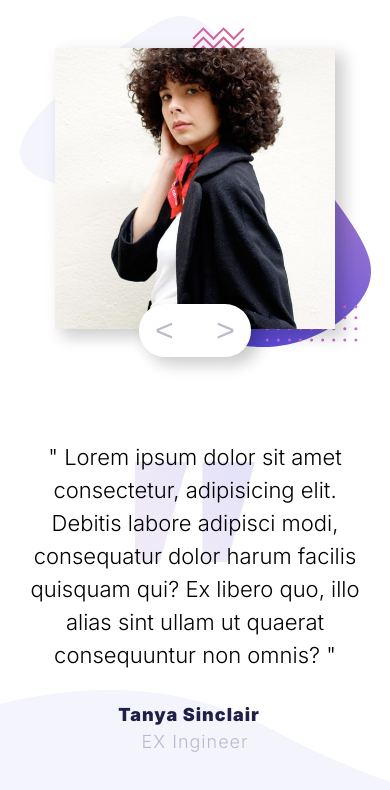
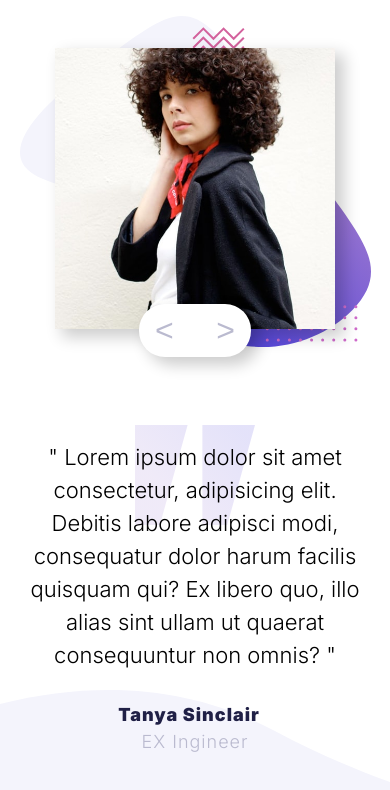
Before and after one commit to yonathan-palma/coding-bootcamp-testimonials-slider-master, a plain HTML site: page index.html in a window 390 px wide. Drawn offline with Linux system fonts and the light colour scheme.

Commit message:
Problemas de accesibidad

```diff
--- a/css/style.css
+++ b/css/style.css
@@ -118,7 +118,7 @@ body{
         height: 100%;
     }
     .slider-wraper{
-        background-position: 50% 60%, top center;
+        background-position: 50% 55%, top center;
         margin-top: 2rem;
         padding: 0;
         height: 100%;
--- a/index.html
+++ b/index.html
@@ -14,7 +14,7 @@
 <body>
     <main class="container">
         <div class="slider" id="slider">
-            <div class="slider-wraper">
+            <div class="slider-wraper" tabindex="0">
                 <div class="slider_conatainer">
                     <div class="text">
                         <p>" Lorem ipsum dolor sit amet consectetur, adipisicing elit. Debitis labore adipisci modi, consequatur dolor harum facilis quisquam qui? Ex libero quo, illo alias sint ullam ut quaerat consequuntur non omnis? "</p>
```
Also changed, not shown: 1 other file.
